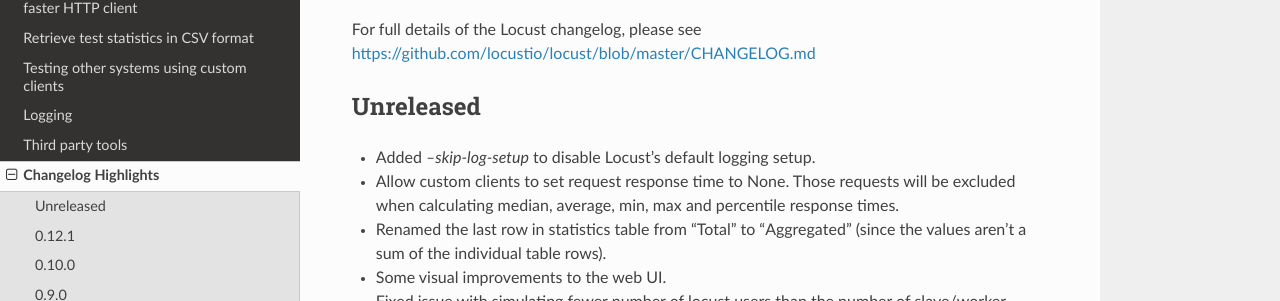
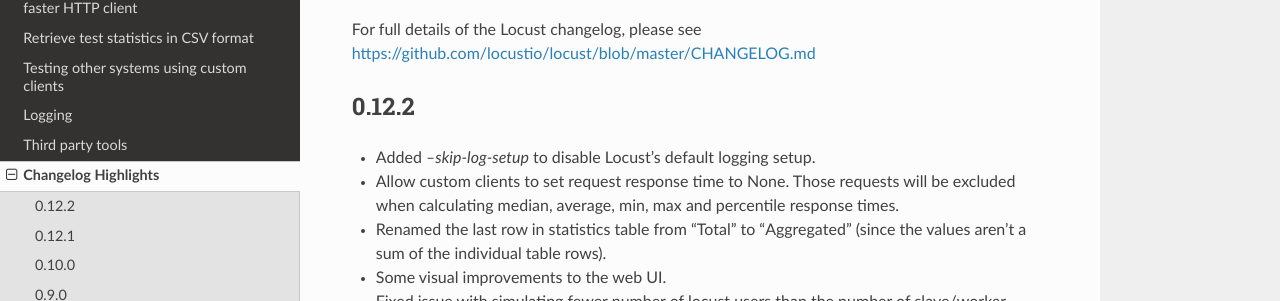
Before and after one commit to locustio/locust, a Sphinx documentation site: the page built from docs/changelog.rst, in a window 1280 px wide and 900 px high. Shown: the part 142-443 px from the top of the window. Built offline with Sphinx 7.4.7 and the Read the Docs theme 2.0.0, drawn with Linux system fonts in a browser that asks for light colours; pages that are not in the unit, such as notebooks, are missing from menus.

Commit message:
Update to 0.12.2

```diff
--- a/docs/changelog.rst
+++ b/docs/changelog.rst
@@ -4,7 +4,7 @@
 
 For full details of the Locust changelog, please see https://github.com/locustio/locust/blob/master/CHANGELOG.md
 
-Unreleased
+0.12.2
 ==========
 
 * Added `--skip-log-setup` to disable Locust's default logging setup.
--- a/locust/__init__.py
+++ b/locust/__init__.py
@@ -1,4 +1,4 @@
 from .core import HttpLocust, Locust, TaskSet, TaskSequence, task, seq_task
 from .exception import InterruptTaskSet, ResponseError, RescheduleTaskImmediately
 
-__version__ = "0.12.1"
+__version__ = "0.12.2"
```
